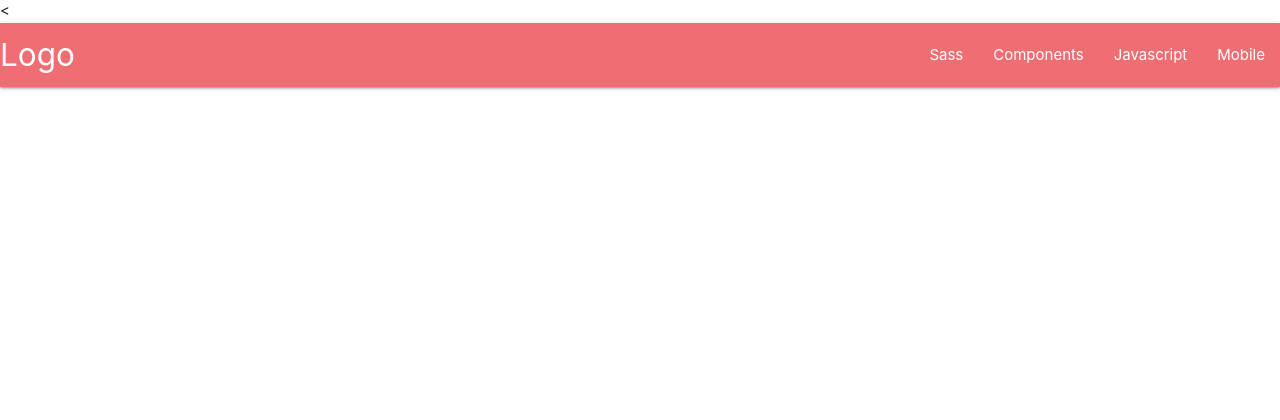
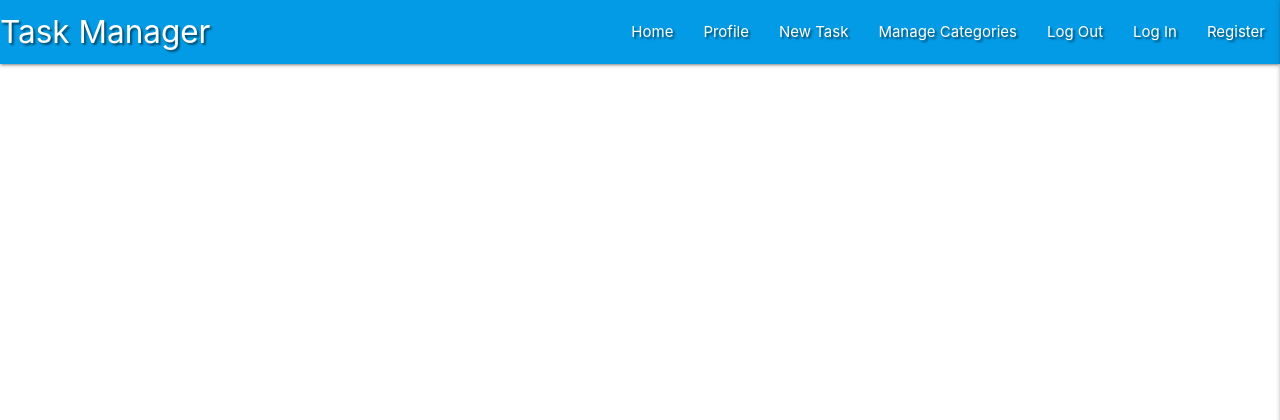
Before and after one commit to MattMoore050783/Task_Manager, a Flask app: page / in a window 1280 px wide. Shown: the top 420 px of the page. Run offline with Flask 2, Linux system fonts and the light colour scheme; data that the repository does not hold is empty; some libraries are stand-ins or nearby versions.

Commit message:
navbar added

```diff
--- /dev/null
+++ b/static/css/style.css
@@ -0,0 +1,4 @@
+
+.text-shadow {
+    text-shadow: 2px 2px 2px rgba(0, 0, 0, 0.5);
+}
--- a/static/js/script.js
+++ b/static/js/script.js
@@ -0,0 +1,8 @@
+
+/*
+    jQuery for MaterializeCSS initialization
+*/
+
+$(document).ready(function () {
+    $(".sidenav").sidenav({edge: "right"});
+});
--- a/templates/base.html
+++ b/templates/base.html
@@ -14,27 +14,34 @@
 <body>
 
   <header>
-
-        <nav>
+    <!-- top navbar -->
+<nav class="nav-extended text-shadow light-blue darken-1">
   <div class="nav-wrapper">
-              <a href="#!" class="brand-logo">Logo</a>
-              <a href="#" data-target="mobile-demo" class="sidenav-trigger"><i class="material-icons">menu</i></a>
+    <a href="{{ url_for('get_tasks') }}" class="brand-logo">Task Manager</a>
+    <a href="#" data-target="mobile-demo" class="sidenav-trigger right"><i class="fas fa-bars"></i></a>
     <ul class="right hide-on-med-and-down">
-                <li><a href="sass.html">Sass</a></li>
-                <li><a href="badges.html">Components</a></li>
-                <li><a href="collapsible.html">Javascript</a></li>
-                <li><a href="mobile.html">Mobile</a></li>
+      <li><a href="{{ url_for('get_tasks') }}">Home</a></li>
+      <li><a href="#">Profile</a></li>
+      <li><a href="#">New Task</a></li>
+      <li><a href="#">Manage Categories</a></li>
+      <li><a href="#">Log Out</a></li>
+      <li><a href="#">Log In</a></li>
+      <li><a href="#">Register</a></li>
     </ul>
   </div>
 </nav>
 
+    <!-- mobile sidenav -->
 <ul class="sidenav" id="mobile-demo">
-            <li><a href="sass.html">Sass</a></li>
-            <li><a href="badges.html">Components</a></li>
-            <li><a href="collapsible.html">Javascript</a></li>
-            <li><a href="mobile.html">Mobile</a></li>
+        <li><h4 class="center-align light-blue-text text-darken 4">Task Manager</h4></li>
+        <li><a href="{{ url_for('get_tasks') }}">Home</a></li>
+        <li><a href="#">Profile</a></li>
+        <li><a href="#">New Task</a></li>
+        <li><a href="#">Manage Categories</a></li>
+        <li><a href="#">Log Out</a></li>
+        <li><a href="#">Log In</a></li>
+        <li><a href="#">Register</a></li>
 </ul>
-
 </header>
 
     {% block content %}
--- a/templates/tasks.html
+++ b/templates/tasks.html
@@ -1,4 +1,4 @@
-<{% extends "base.html" %}
+{% extends "base.html" %}
 {% block content %}
     {% for task in tasks %}
         {{ task.task_name }}<br>
```
Lines whose indentation alone changed are shown as unchanged.
